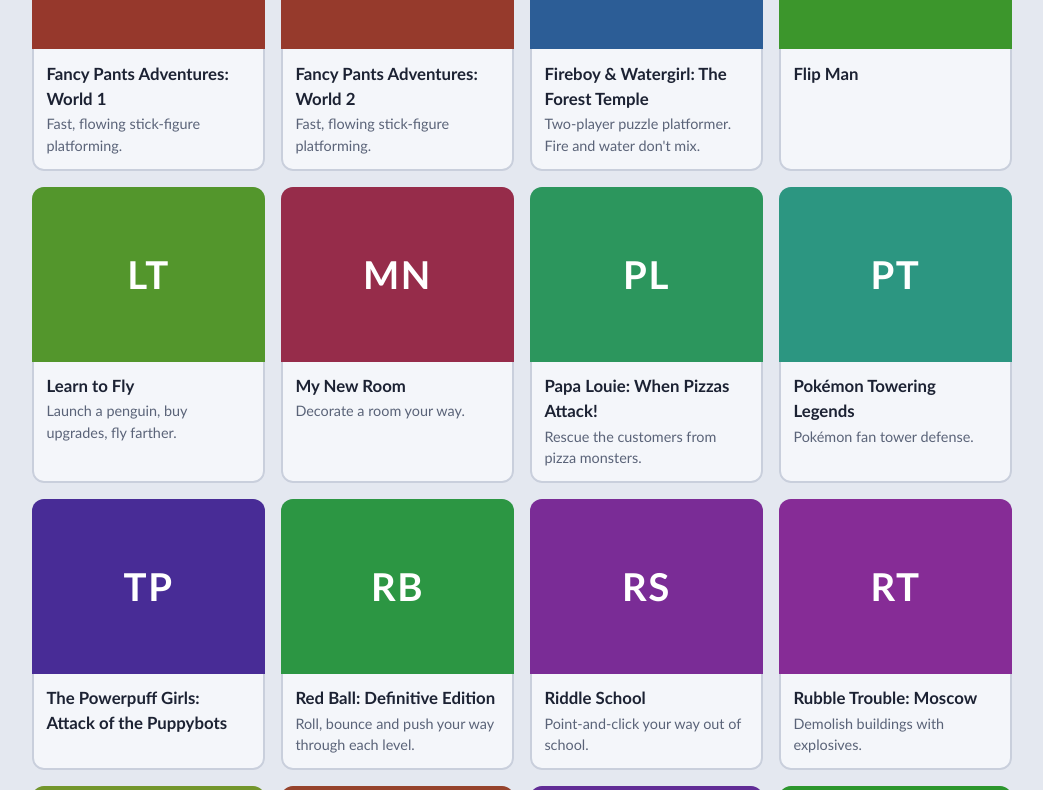
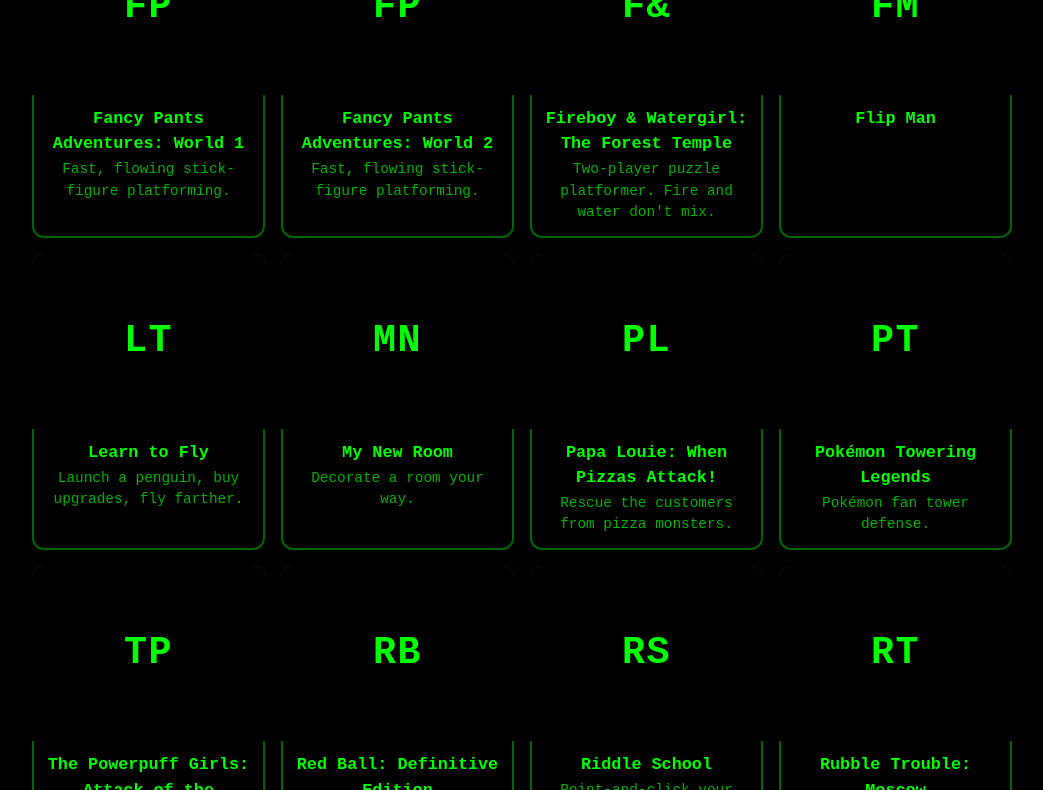
Before and after one commit to dponce-edu/johnPStinkyHQ, a plain HTML site: page index.html in a window 1280 px wide. Shown: the part 822-1612 px from the top of the page, without its empty margins (118-1161 px from the left). Drawn offline with Linux system fonts and the light colour scheme.

Commit message:
Switch to a black and green terminal look
Pure black background, green Courier text, centered text and controls.
Placeholder thumbnails are now green initials on black.

Co-Authored-By: Claude Opus 5.5 <noreply@anthropic.com>

```diff
--- a/index.html
+++ b/index.html
@@ -25,13 +25,6 @@
   var grid = document.getElementById("grid");
   var games = window.GAMES || [];
 
-  // Placeholder colour picked from the title, so each game keeps the same one.
-  function colourFor(text) {
-    var h = 0;
-    for (var i = 0; i < text.length; i++) h = (h * 31 + text.charCodeAt(i)) % 360;
-    return "hsl(" + h + " 55% 38%)";
-  }
-
   function initials(title) {
     var words = title.trim().split(/\s+/);
     var s = words.length > 1 ? words[0][0] + words[1][0] : title.slice(0, 2);
@@ -41,7 +34,6 @@
   function placeholder(game) {
     var ph = document.createElement("div");
     ph.className = "ph";
-    ph.style.background = colourFor(game.title);
     ph.textContent = initials(game.title);
     return ph;
   }
--- a/styles.css
+++ b/styles.css
@@ -1,24 +1,14 @@
+/* Terminal look: pure black page, green Courier text. Same in light and dark mode. */
 :root {
-  --page: #e4e8f0;
-  --ink: #1c2233;
-  --muted: #5a6378;
-  --bezel: #c9cfdc;
-  --card: #f4f6fa;
-  --screen: #111522;
-  --accent: #2f4bff;
-  --accent-ink: #ffffff;
-}
-@media (prefers-color-scheme: dark) {
-  :root {
-    --page: #181c28;
-    --ink: #e8ebf4;
-    --muted: #98a0b5;
-    --bezel: #2a3042;
-    --card: #202534;
-    --screen: #0b0d15;
-    --accent: #7f93ff;
-    --accent-ink: #10132a;
-  }
+  color-scheme: dark;
+  --page: #000000;
+  --ink: #00ff00;
+  --muted: #00b300;
+  --bezel: #006600;
+  --card: #000000;
+  --screen: #000000;
+  --accent: #00ff00;
+  --accent-ink: #000000;
 }
 
 * { box-sizing: border-box; }
@@ -26,7 +16,8 @@ html, body { margin: 0; }
 body {
   background: var(--page);
   color: var(--ink);
-  font: 16px/1.5 "Trebuchet MS", "Segoe UI", system-ui, sans-serif;
+  font: 16px/1.5 "Courier New", Courier, monospace;
+  text-align: center;
   min-height: 100vh;
   display: flex;
   flex-direction: column;
@@ -78,7 +69,7 @@ a:focus-visible, button:focus-visible {
 .thumb .ph {
   font-size: 2.4rem;
   font-weight: 700;
-  color: #fff;
+  color: var(--ink);
   letter-spacing: .04em;
   width: 100%;
   height: 100%;
@@ -96,6 +87,7 @@ a:focus-visible, button:focus-visible {
 .topbar {
   display: flex;
   flex-wrap: wrap;
+  justify-content: center;
   align-items: baseline;
   gap: .5rem 1rem;
   margin-bottom: 1rem;
@@ -126,14 +118,14 @@ a:focus-visible, button:focus-visible {
   justify-content: center;
   padding: 1.5rem;
   text-align: center;
-  color: #c8cee0;
+  color: var(--ink);
 }
-#message a { color: #aab6ff; }
 #message[hidden] { display: none; }
 
 .controls {
   display: flex;
   flex-wrap: wrap;
+  justify-content: center;
   gap: .75rem;
   align-items: center;
   margin-top: 1rem;
```
